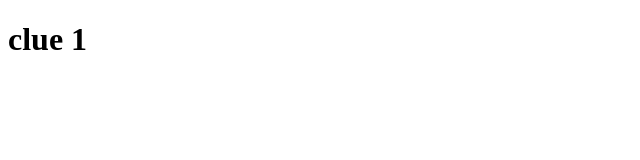
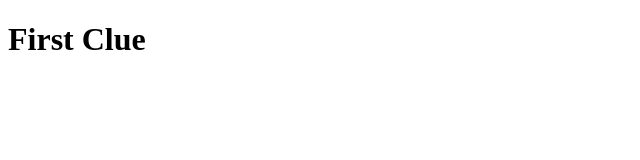
Before and after one commit to swayam4751s/clue1, a plain HTML site: page index.html in a window 1280 px wide. Shown: the whole page, without its empty margins (0-640 px from the left). Drawn offline with Linux system fonts and the light colour scheme.

Commit message:
Update index.html

```diff
--- a/index.html
+++ b/index.html
@@ -6,6 +6,6 @@
     <title>Document</title>
 </head>
 <body>
-    <h1> clue 1</h1>
+    <h1> First Clue </h1>
 </body>
 </html>
```
